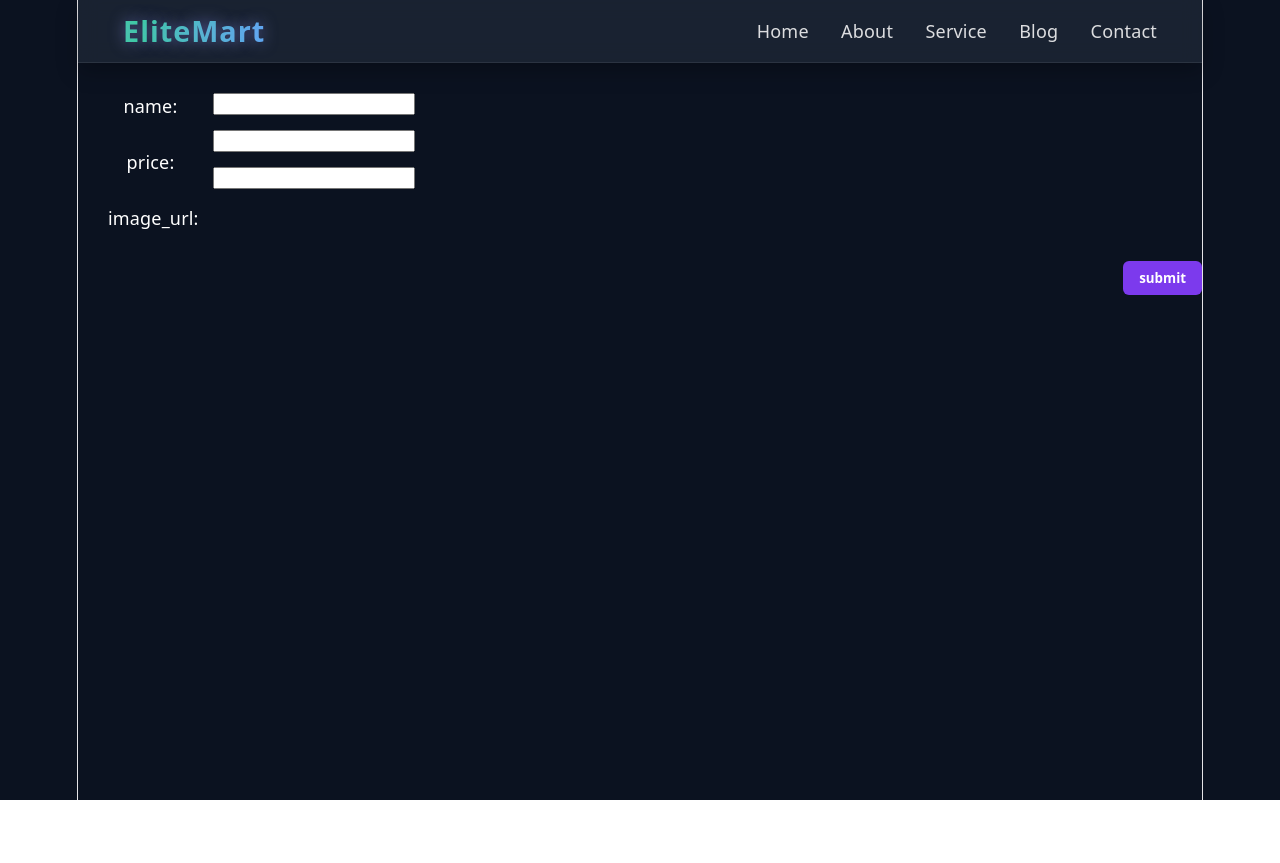
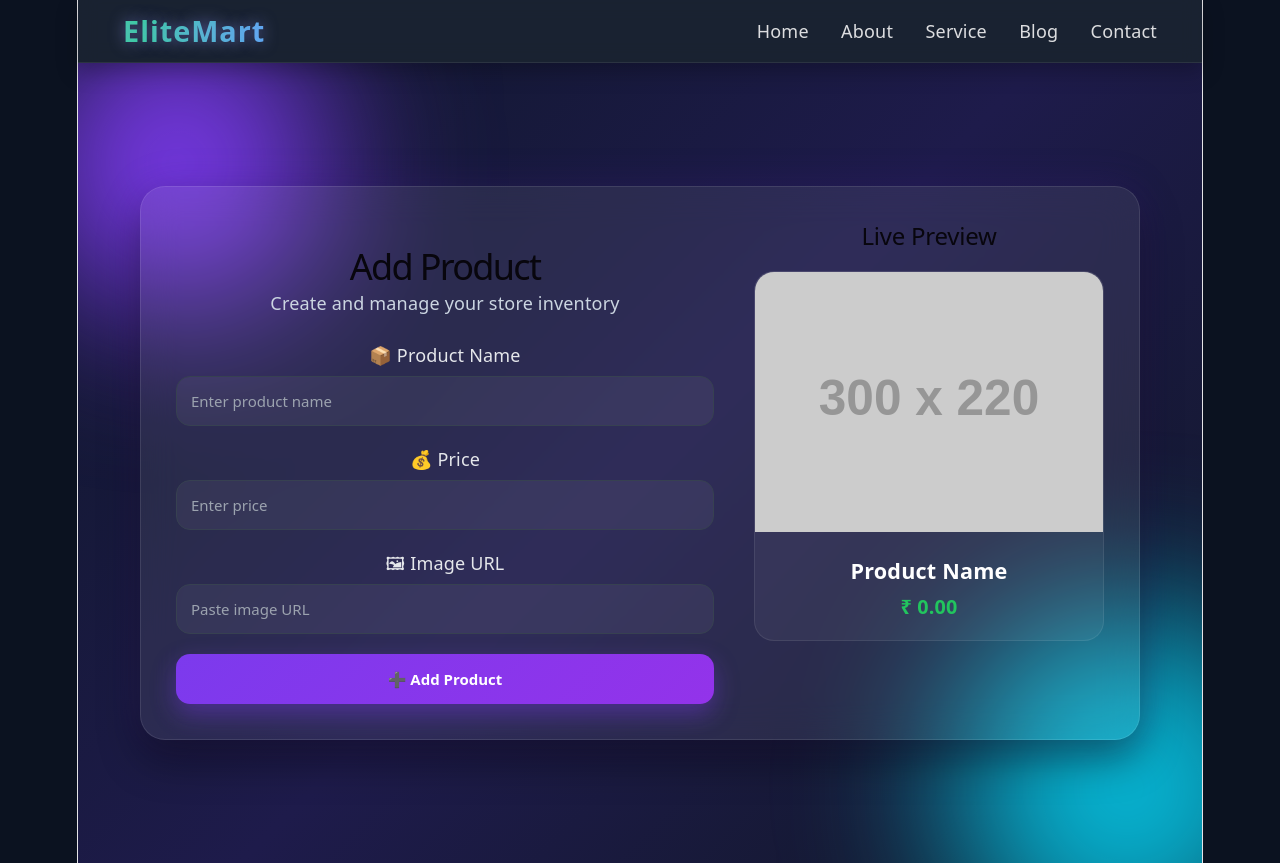
Before and after one commit to Dip6464/E-commerce, a React (Vite) app: page /Addproduct in a window 1280 px wide. Before the commit the page ends 800 px from the top, so only its background shows below. Built offline with nearby package versions, Linux system fonts and the light colour scheme.

Commit message:
feat: Enhance Add Product component with improved UI and error handling

```diff
--- a/src/components/AddP.jsx
+++ b/src/components/AddP.jsx
@@ -1,43 +1,99 @@
-import { useState } from "react"
-import {supabase} from "../supabse"
-import "./Addp.css"
-export function Addp(){
-    const [name,setname] =useState("")
-    const [price,setprice] =useState("")
-    const [image,setimage] =useState("")
+import { useState } from "react";
+import { supabase } from "../supabse";
+import "./Addp.css";
 
-    async function Addproduct() {
-        await supabase.from("Products").insert({Name:name,Price:price,image_url:image})
-        alert("Product added")
+export function Addp() {
+  const [name, setname] = useState("");
+  const [price, setprice] = useState("");
+  const [image, setimage] = useState("");
 
+  async function Addproduct() {
+    const { error } = await supabase
+      .from("Products")
+      .insert({
+        Name: name,
+        Price: price,
+        image_url: image,
+      });
+
+    if (error) {
+      alert("❌ Failed to add product");
+      return;
     }
-    return(
-        <>
-        <div className="add-product-container">
 
+    alert("🎉 Product Added Successfully!");
 
-            <div className="label-section">
-                <label >name:</label>
-                <label >price:</label>
-                <label >image_url:</label>
+    setname("");
+    setprice("");
+    setimage("");
+  }
 
-            </div>
+  return (
+    <div className="page-container">
+      <div className="background-circle circle1"></div>
+      <div className="background-circle circle2"></div>
 
-            <div className="input-section">
-                <input type="text" onChange={(e)=>(setname(e.target.value))}/>
-                <input type="text" onChange={(e)=>(setprice(e.target.value))}/>
-                <input type="text" onChange={(e)=>(setimage(e.target.value))}/>
+      <div className="add-product-card">
 
-            </div>
+        <div className="form-section">
+          <h1>Add Product</h1>
+          <p>Create and manage your store inventory</p>
 
-        </div>
-        <div className="action-button">
-            <button className="submit-btn" onClick={()=>Addproduct()}>submit</button>
+          <div className="input-group">
+            <label>📦 Product Name</label>
+            <input
+              type="text"
+              placeholder="Enter product name"
+              value={name}
+              onChange={(e) => setname(e.target.value)}
+            />
+          </div>
 
+          <div className="input-group">
+            <label>💰 Price</label>
+            <input
+              type="number"
+              placeholder="Enter price"
+              value={price}
+              onChange={(e) => setprice(e.target.value)}
+            />
+          </div>
+
+          <div className="input-group">
+            <label>🖼 Image URL</label>
+            <input
+              type="text"
+              placeholder="Paste image URL"
+              value={image}
+              onChange={(e) => setimage(e.target.value)}
+            />
+          </div>
+
+          <button className="submit-btn" onClick={Addproduct}>
+            ➕ Add Product
+          </button>
         </div>
 
+        <div className="preview-card">
+          <h2>Live Preview</h2>
 
-        </>
-    )
+          <div className="product-card">
+            <img
+              src={
+                image ||
+                "https://via.placeholder.com/300x220?text=Product+Preview"
+              }
+              alt="preview"
+            />
 
+            <div className="product-info">
+              <h3>{name || "Product Name"}</h3>
+              <span>₹ {price || "0.00"}</span>
+            </div>
+          </div>
+        </div>
+
+      </div>
+    </div>
+  );
 }
--- a/src/components/Addp.css
+++ b/src/components/Addp.css
@@ -1,59 +1,231 @@
-.add-product-container {
-    padding: auto;
-    display: flex;
-    flex-direction: row;
-    color: white;
-    padding: 30px;
-    gap: 20px;
-    width: 400px;
-}
-.label-section {
-    display: flex;
-    flex-direction: column;
-    max-width: 25%;
-    gap: 30px;
+* {
+  margin: 0;
+  padding: 0;
+  box-sizing: border-box;
 }
 
-.input-section {
-    display: flex;
-    flex-direction: column;
-    gap: 15px;
-    max-width: 75%;
+body {
+  font-family: "Poppins", sans-serif;
+}
+
+.page-container {
+  min-height: 100vh;
+  display: flex;
+  justify-content: center;
+  align-items: center;
+
+  background: linear-gradient(
+    135deg,
+    #0f172a,
+    #1e1b4b,
+    #111827
+  );
+
+  overflow: hidden;
+  position: relative;
+  padding: 20px;
+}
+
+/* Floating Background Effects */
+
+.background-circle {
+  position: absolute;
+  border-radius: 50%;
+  filter: blur(80px);
+}
+
+.circle1 {
+  width: 300px;
+  height: 300px;
+  background: #7c3aed;
+  top: -50px;
+  left: -50px;
+}
+
+.circle2 {
+  width: 350px;
+  height: 350px;
+  background: #06b6d4;
+  bottom: -100px;
+  right: -100px;
+}
+
+/* Main Container */
+
+.add-product-card {
+  width: 1000px;
+  max-width: 95%;
+
+  display: flex;
+  gap: 40px;
+
+  padding: 35px;
+
+  background: rgba(255, 255, 255, 0.08);
+  backdrop-filter: blur(18px);
+
+  border: 1px solid rgba(255,255,255,0.1);
+
+  border-radius: 25px;
+
+  box-shadow:
+    0 20px 40px rgba(0,0,0,0.4),
+    0 0 40px rgba(124,58,237,0.15);
+
+  color: white;
+}
+
+/* Left Form */
+
+.form-section {
+  flex: 1;
+}
+
+.form-section h1 {
+  font-size: 2rem;
+  margin-bottom: 10px;
+}
+
+.form-section p {
+  color: #cbd5e1;
+  margin-bottom: 25px;
+}
+
+.input-group {
+  margin-bottom: 20px;
+}
+
+.input-group label {
+  display: block;
+  margin-bottom: 8px;
+  color: #e5e7eb;
+  font-weight: 500;
 }
 
 .input-group input {
-    padding: 8px;
-    border-radius: 4px;
-    border: 1px solid #ccc;
+  width: 100%;
+  padding: 14px;
+
+  border-radius: 14px;
+  border: 1px solid #374151;
+
+  background: rgba(255,255,255,0.05);
+  color: white;
+
+  font-size: 15px;
+
+  transition: all 0.3s ease;
 }
 
-.action-button {
-    display: flex;
-    justify-content: flex-end;
-    gap: 10px;
-    color: white;
-    margin-bottom: 15px;
+.input-group input::placeholder {
+  color: #9ca3af;
 }
 
-.submit-btn {
-    padding: 8px 16px;
-    border-radius: 6px;
-    cursor: pointer;
-    font-weight: bold;
+.input-group input:focus {
+  outline: none;
+
+  border-color: #8b5cf6;
+
+  box-shadow:
+    0 0 0 4px rgba(139,92,246,0.25),
+    0 0 20px rgba(139,92,246,0.3);
 }
 
+/* Button */
+
 .submit-btn {
-    background-color: #7C3AED;
-    color: white;
-    border: none;
-    transition: all 0.2s ease-in-out;
-}
-.submit-btn:hover {
-    background-color: #6D28D9;
-    border-color: #5B21B6;
-    box-shadow: 0 0 10px #6D28D9;
+  width: 100%;
+  padding: 15px;
+
+  border: none;
+  border-radius: 14px;
+
+  font-size: 15px;
+  font-weight: 600;
+
+  color: white;
+
+  cursor: pointer;
+
+  background: linear-gradient(
+    135deg,
+    #7c3aed,
+    #9333ea,
+    #06b6d4
+  );
+
+  background-size: 200% 200%;
+
+  transition: 0.4s;
+
+  box-shadow:
+    0 10px 25px rgba(124,58,237,0.4);
 }
 
-.add-product-button:hover {
-    background-color: #7C3AED;
+.submit-btn:hover {
+  transform: translateY(-3px);
+
+  background-position: right center;
+
+  box-shadow:
+    0 15px 35px rgba(124,58,237,0.55);
 }
+
+/* Preview Side */
+
+.preview-card {
+  width: 350px;
+}
+
+.preview-card h2 {
+  margin-bottom: 20px;
+  text-align: center;
+}
+
+.product-card {
+  background: rgba(255,255,255,0.05);
+
+  border-radius: 20px;
+  overflow: hidden;
+
+  border: 1px solid rgba(255,255,255,0.08);
+
+  transition: 0.3s;
+}
+
+.product-card:hover {
+  transform: translateY(-6px);
+}
+
+.product-card img {
+  width: 100%;
+  height: 260px;
+  object-fit: cover;
+}
+
+.product-info {
+  padding: 20px;
+}
+
+.product-info h3 {
+  margin-bottom: 10px;
+  font-size: 1.2rem;
+}
+
+.product-info span {
+  color: #22c55e;
+  font-size: 1.1rem;
+  font-weight: 700;
+}
+
+/* Responsive */
+
+@media (max-width: 900px) {
+  .add-product-card {
+    flex-direction: column;
+  }
+
+  .preview-card {
+    width: 100%;
+  }
+}
```
